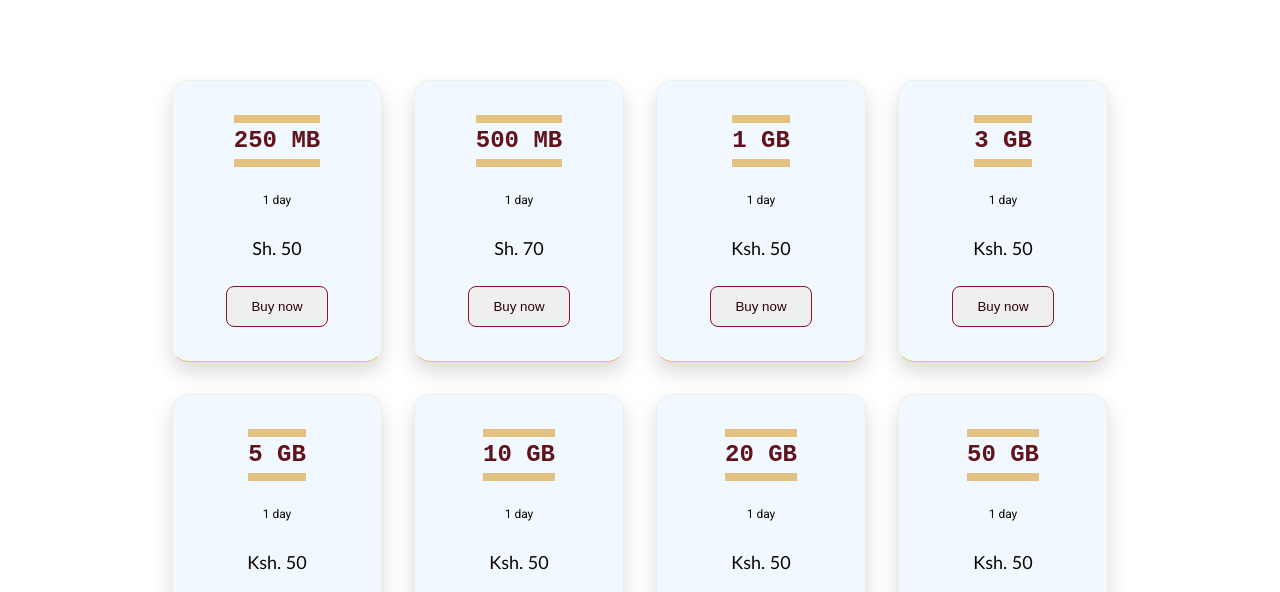
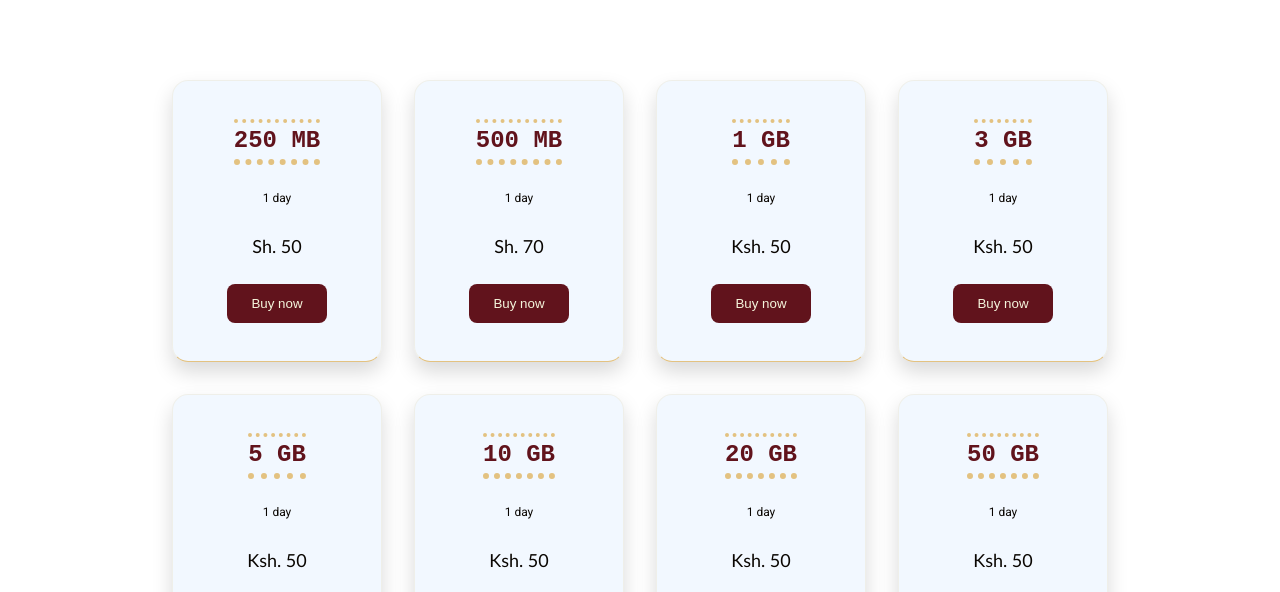
Before and after one commit to kimtai1-77/internet-packages, a plain HTML site: page index.html in a window 1280 px wide. Shown: the part 208-800 px from the top of the page. Drawn offline with Linux system fonts and the light colour scheme.

Commit message:
Darken button
Darkened button to achieve a high contrast against the other contents of the card

```diff
--- a/styles.css
+++ b/styles.css
@@ -36,8 +36,8 @@ h2 {
     font-weight: 600;
     color: var(--color-d4);
     margin: 0;
-    border-top: .8rem solid #E3C281;
-    border-bottom: .8rem solid var(--color-l1);
+    border-top: .4rem dotted #E3C281;
+    border-bottom: .6rem dotted var(--color-l1);
     align-self: center;
 }
 
@@ -113,9 +113,11 @@ button {
     padding: 1.2rem 2.4rem;
     margin-top: clamp(0.8rem, calc(1.5vh), 2.4rem);
     border: .15rem solid var(--color-d3);
+    border: none;
     border-radius: .8rem;
     max-width: 12rem;
-    color: var(--color-d5);
+    color:#f5f5dc;
+    background-color:#61131C;
 }
 
 .image-box {
```
